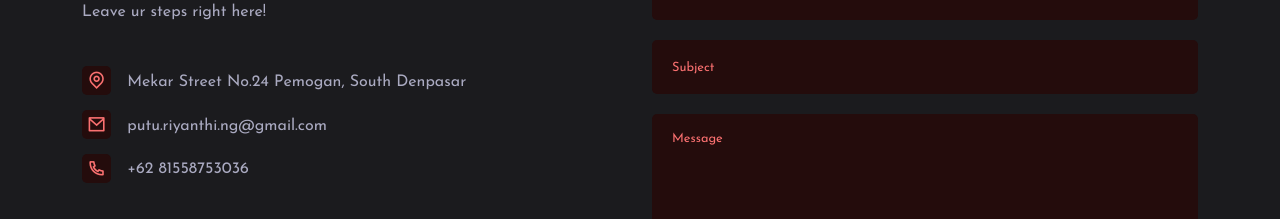
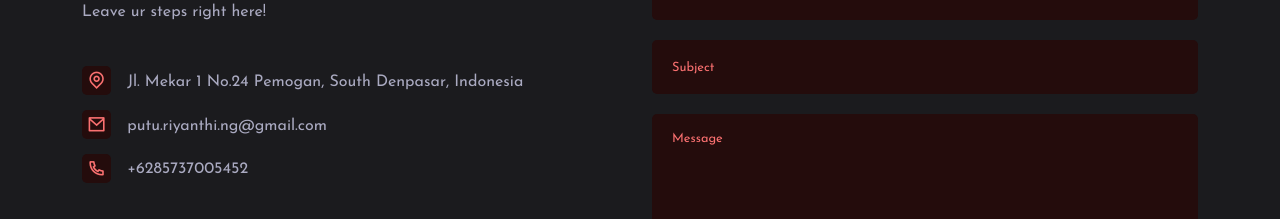
Before and after one commit to riyanthi25/yoe-portfolio-next, a Next.js app: page / in a window 1280 px wide. Shown: the part 2499-2718 px from the top of the page. Built offline with nearby package versions, Linux system fonts and the light colour scheme.

Commit message:
Update Contact.tsx

```diff
--- a/components/UI/Contact.tsx
+++ b/components/UI/Contact.tsx
@@ -22,7 +22,7 @@ const Contact = () => {
                 <span>
                   <i className="ri-map-pin-line"></i>
                 </span>
-                <Link className={`${classes.info__link}`} target="_blank" href="https://www.google.com/maps/place/Jl.+Mekar+I+No.24,+Pemogan,+Denpasar+Selatan,+Kota+Denpasar,+Bali+80221/@-8.7099976,115.2014326,17z/data=!3m1!4b1!4m6!3m5!1s0x2dd241385f4fa353:0x8c46ededbc9fb91b!8m2!3d-8.7100029!4d115.2036213!16s%2Fg%2F11c1zj93m3" >Mekar Street No.24 Pemogan, South Denpasar</Link>
+                <Link className={`${classes.info__link}`} target="_blank" href="https://www.google.com/maps/place/Jl.+Mekar+I+No.24,+Pemogan,+Denpasar+Selatan,+Kota+Denpasar,+Bali+80221/@-8.7099976,115.2014326,17z/data=!3m1!4b1!4m6!3m5!1s0x2dd241385f4fa353:0x8c46ededbc9fb91b!8m2!3d-8.7100029!4d115.2036213!16s%2Fg%2F11c1zj93m3" >Jl. Mekar 1 No.24 Pemogan, South Denpasar, Indonesia</Link>
               </li>
               <li className={`${classes.info__item}`}>
                 <span>
@@ -34,7 +34,7 @@ const Contact = () => {
                 <span>
                   <i className="ri-phone-line"></i>
                 </span>
-                <Link className={`${classes.info__link}`} target="_blank" href="https://wa.me/+6281558753036?text=Hello!,%20I%20have%20something%20to%20talk%20to%20you%20about....">+62 81558753036</Link>
+                <Link className={`${classes.info__link}`} target="_blank" href="https://wa.me/+6285737005452?text=Hello!,%20I%20have%20something%20to%20talk%20to%20you%20about....">+6285737005452</Link>
               </li>
             </ul>
 
```
